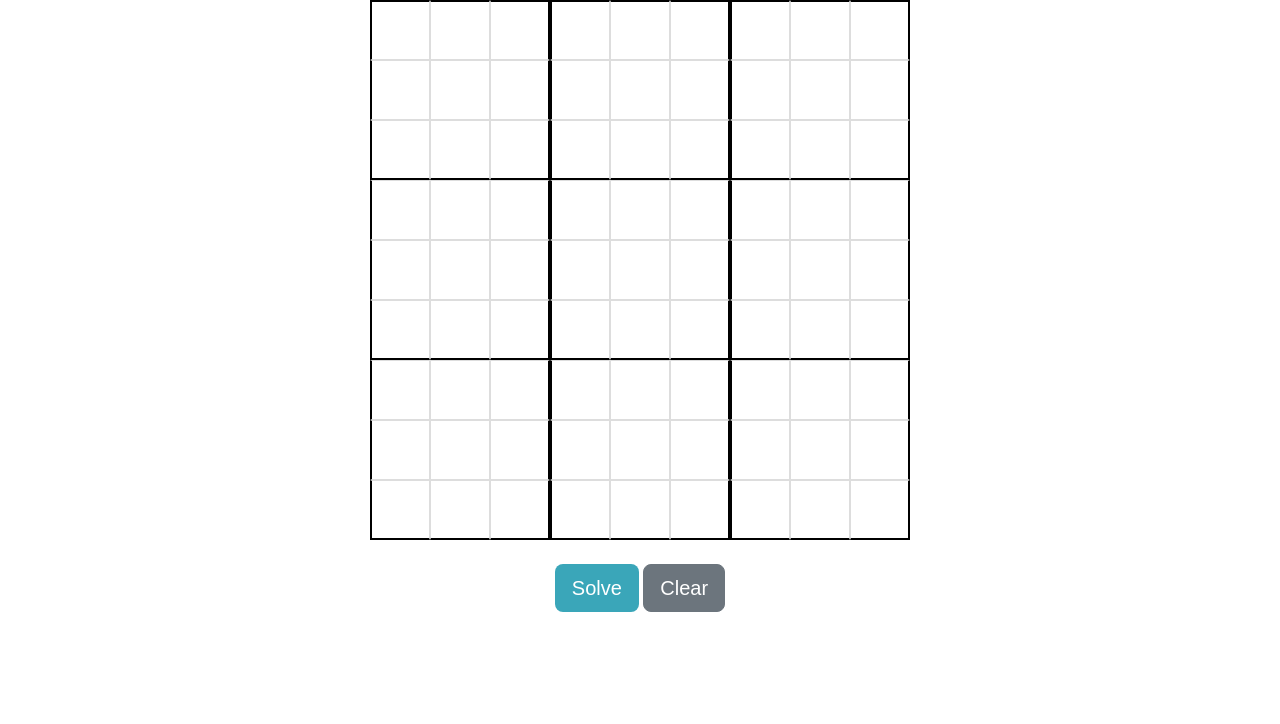
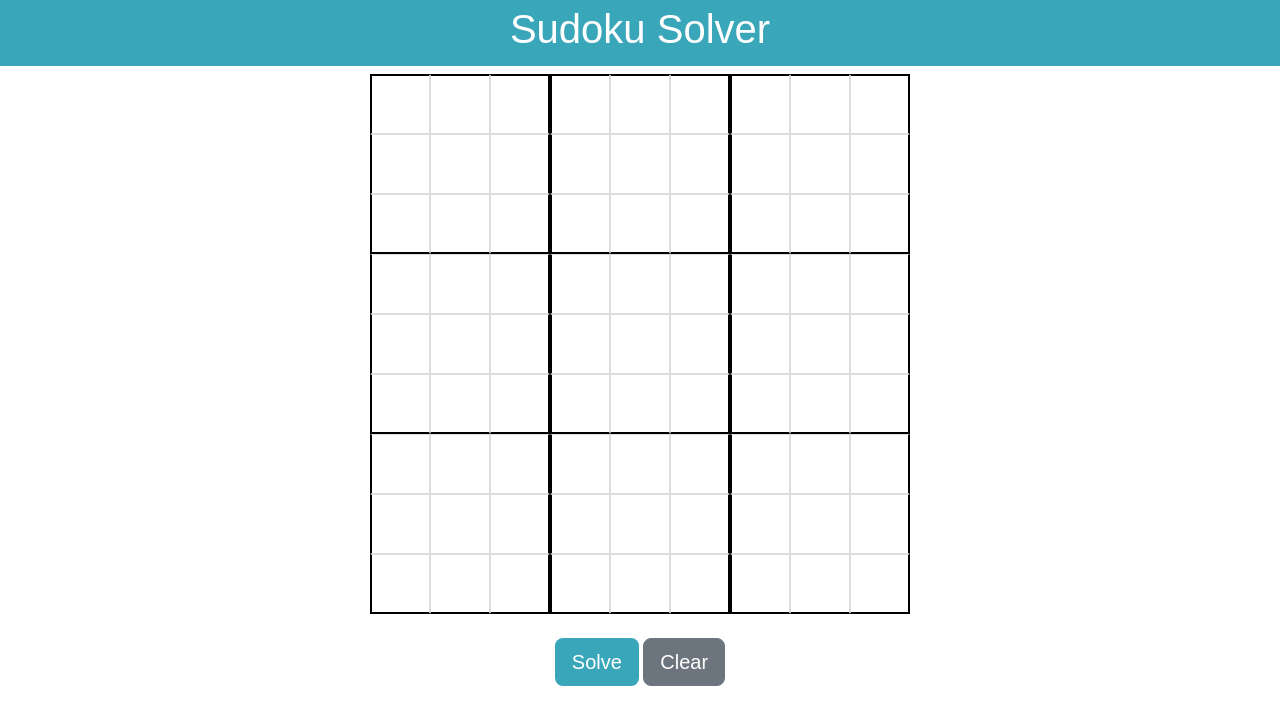
Before and after one commit to SelimBamri/SudokuSolver, a plain HTML site: page index.html in a window 1280 px wide. Drawn offline with nearby package versions, Linux system fonts and the light colour scheme.

Commit message:
adding header

```diff
--- a/index.html
+++ b/index.html
@@ -12,6 +12,16 @@
     <link rel="stylesheet" href="styles.css" />
   </head>
   <body>
+    <header
+      style="
+        background-color: #3aa6b9;
+        padding: 0.3rem 0;
+        margin-bottom: 0.5rem;
+      "
+      class="text-center"
+    >
+      <h1 class="title" style="color: #fff">Sudoku Solver</h1>
+    </header>
     <div class="container">
       <div id="sudoku-grid" class="d-grid">
         <!-- 9x9 grid will be generated here -->
```
